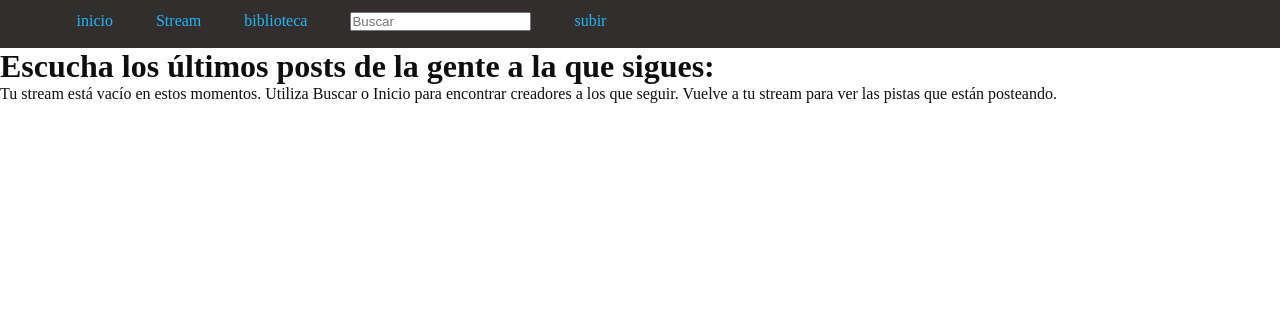
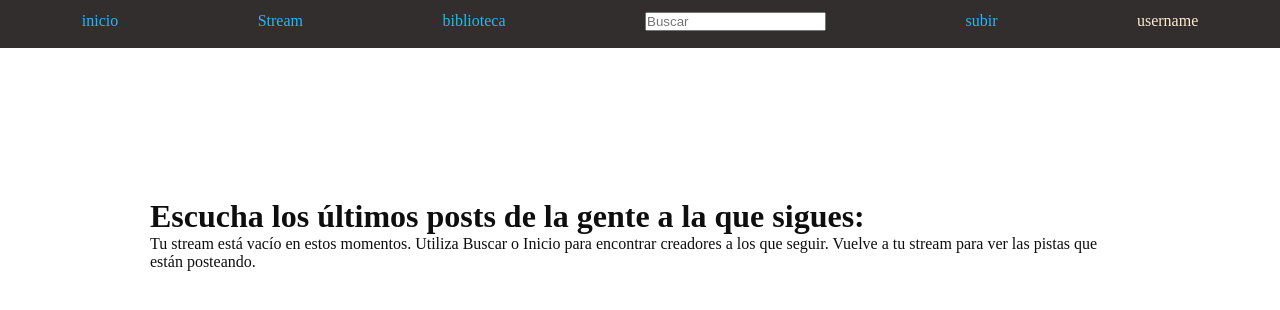
Before and after one commit to PabloIraburu/soundcloud-front, a React (Create React App) app: page /stream in a window 1280 px wide. Shown: the top 310 px of the page. Built offline with nearby package versions, Linux system fonts and the light colour scheme.

Commit message:
se ha eliminado el img para el logo en app.js

```diff
--- a/src/App.js
+++ b/src/App.js
@@ -7,6 +7,7 @@ import Navbar from "./components/Navbar/Navbar";
 import Stream from "./pages/stream/stream"
 import Biblioteca from "./pages/biblioteca/biblioteca"
 import Subir from "./pages/subir/subir";
+import Img from "./img/soundcloud.png"
 
 
 
@@ -30,6 +31,10 @@ function App() {
              <LandingPage/>
           </Route>
 
+          <Route path="/img">
+            <Img />
+          </Route>
+
           <Route path="/stream">
             <Stream />
           </Route>
@@ -41,6 +46,7 @@ function App() {
           <Route path="/subir">
             <Subir />
           </Route>
+
 
           <Route exact path='/discover'>
             <Discover />
--- /dev/null
+++ b/src/components/Dropdown/Dropdown.js
@@ -0,0 +1,22 @@
+import React, { useState } from 'react'
+import "./dropdown.css"
+
+const Dropdown = (props) => {
+    const [isOpen, setIsOpen] = useState(false);
+    const title = props.title; // string
+    const options = props.options; // array
+
+    return (
+        <div className="dropdown">
+            <p className="dropdown-title" onClick={() => setIsOpen(!isOpen)}>{title}</p>
+        {isOpen && (<div className="dropdown-content">
+            {options.map(option => (
+                <a href={option.href} className="dropdown-href">{option.text}</a>
+            ))}
+        </div>)}
+
+        </div>
+    )
+}
+
+export default Dropdown;
--- /dev/null
+++ b/src/components/Dropdown/dropdown.css
@@ -0,0 +1,30 @@
+
+
+.dropdown-href{
+    text-decoration: none;
+    display: block;
+    color: rgb(10, 10, 10);
+    padding: 3px 20px;
+}
+
+.dropdown-href:hover {
+    background-color: red;
+}
+.dropdown-title {
+    padding-bottom: 17px;
+}
+.dropdown{
+    text-align: right;
+
+}
+
+.dropdown-content {
+    border: 1px solid black;
+    /* box-shadow: 1px 1px 1px #666; */
+    padding-bottom: 10px;
+    padding-top: 5px;
+
+    position: absolute;
+    width: 130px;
+    right: 15px;
+}
--- a/src/components/Navbar/Navbar.css
+++ b/src/components/Navbar/Navbar.css
@@ -69,3 +69,12 @@
 position: -ms-page;
 
 }
+
+.link-ul{
+  width: 100%;
+}
+
+.button-link{
+  background-color: black;
+  display: block;
+}
--- a/src/components/Navbar/Navbar.js
+++ b/src/components/Navbar/Navbar.js
@@ -2,30 +2,55 @@ import React from "react";
 import soundcloud from "../../img/soundcloud.png";
 import "./Navbar.css";
 import { Link } from "react-router-dom";
+import Dropdown from '../Dropdown/Dropdown';
+/* import {ServerRequest} from "../../helpers/ServerRequest" */
+
 
 
 const Navbar = () => {
+
+/*   useEffect(() => {
+      ServerRequest
+
+  }, [input]) */
+
+
+
+
+
   return (
       <div className="Navbar-link">
+
         <nav className="nav">
+
           <ul className="link-ul">
-            <li>
 
-              </li>
+
             <li>
               <Link className="link" to="/discover">inicio</Link>
+
             </li>
             <li>
               <Link className="link" to="/Stream">Stream</Link>
             </li>
             <li>
               <Link className="link" to="/biblioteca">biblioteca</Link>
+              <ul>
+
+                </ul>
             </li>
             <li>
               <input  type="search" placeholder="Buscar"></input>
             </li>
             <li>
               <Link className="link" to="/subir">subir</Link>
+            </li>
+            <li>
+              <Dropdown title="username" options={[
+                {text: 'Perfil', href: 'perfil'},
+                {text: 'Editar', href:"editarPerfil"},
+                {text: 'Cerrar sesión', href:"cerrarSesion"},
+              ]} />
             </li>
           </ul>
         </nav>
--- a/src/pages/biblioteca/biblioteca.js
+++ b/src/pages/biblioteca/biblioteca.js
@@ -3,7 +3,7 @@ import React from 'react'
 const biblioteca = () => {
     return (
         <div>
-            <h1>BIBLIOTECA</h1>
+            <h1 className="biblioteca" >BIBLIOTECA</h1>
         </div>
     )
 }
--- a/src/pages/stream/stream.css
+++ b/src/pages/stream/stream.css
@@ -1,3 +1,4 @@
 .stream{
     color: rgb(15, 14, 14);
+    padding: 150px 150px;
 }
--- /dev/null
+++ b/src/pages/userdropdown/dropdown.css
@@ -0,0 +1,15 @@
+
+
+.dropdown-href{
+    text-decoration: none;
+    display: block;
+    color: rgb(10, 10, 10);
+    padding: 12px 80px;
+
+
+}
+
+.dropdown{
+    text-align: right;
+
+}
--- /dev/null
+++ b/src/pages/userdropdown/dropdown.js
@@ -0,0 +1,17 @@
+import React from 'react'
+import "./dropdown.css"
+
+const userdropdown = ()=> {
+
+    return (
+        <div className="dropdown">
+        <div className="dropdown-content">
+        <a href="perfil" className="dropdown-href">Perfil</a>
+        <a href="cerrar cesion" className="dropdown-href">Cerrar cesion</a>
+        </div>
+
+        </div>
+    )
+}
+
+export default userdropdown;
```
